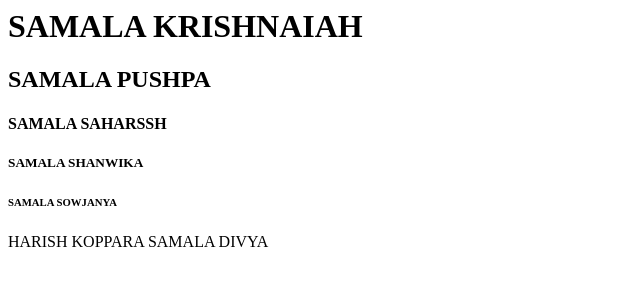
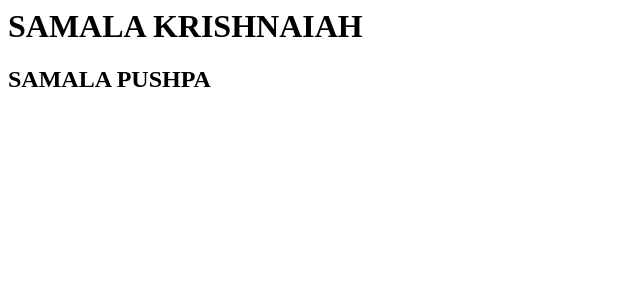
Before and after one commit to kishoresamalacloud/webserver, a plain HTML site: page index.html in a window 1280 px wide. Shown: the whole page, without its empty margins (0-640 px from the left). Drawn offline with Linux system fonts and the light colour scheme.

Commit message:
Update index.html

```diff
--- a/index.html
+++ b/index.html
@@ -1,8 +1,2 @@
 <h1> SAMALA KRISHNAIAH </h1>
 <h2> SAMALA PUSHPA </h2>
-<h3 SAMALA KISHORE </h3>
-<h4> SAMALA SAHARSSH </h4>
-<h5> SAMALA SHANWIKA </h5>
-<h6> SAMALA SOWJANYA </h6>
-<h7> HARISH KOPPARA </h7>
-<h8> SAMALA DIVYA </h8>
```
